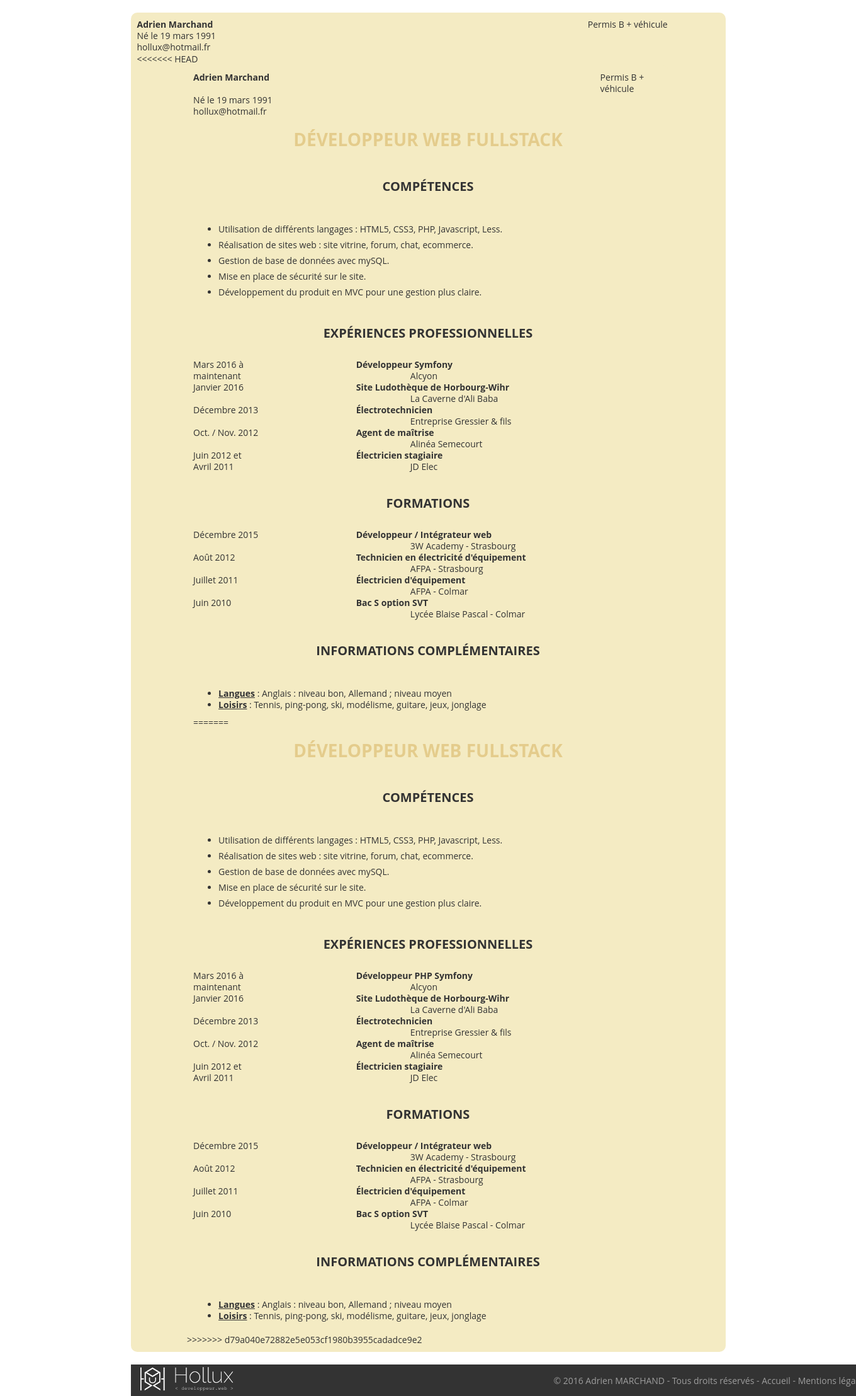
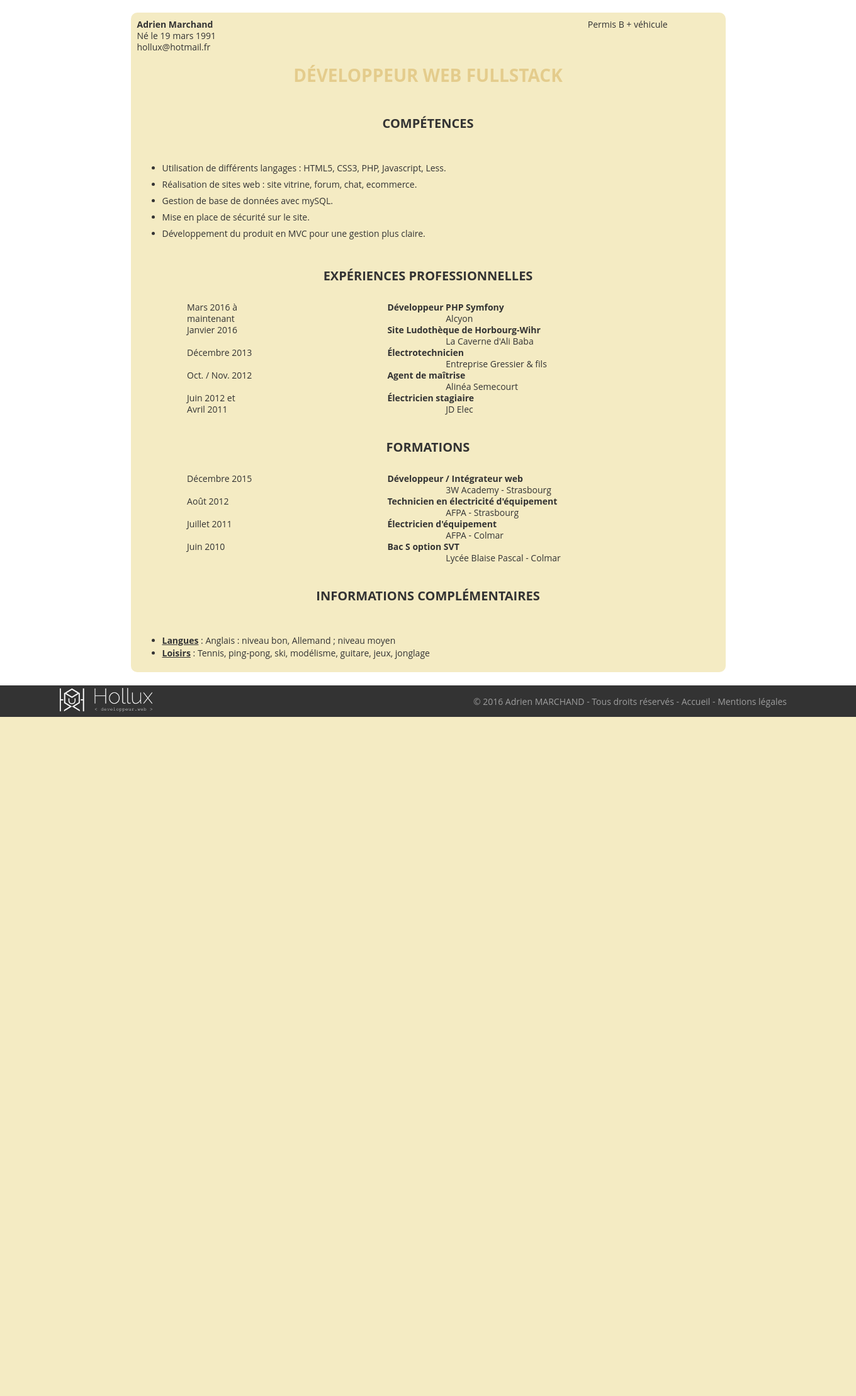
Before and after one commit to Hollux/HolluxLand4, a Symfony app: template templates/Hollux/CV.html.twig in a window 1360 px wide; the page is wider, and only the part inside the window is pictured. Shown: the part 55-2271 px from the top of that part at 63% size. After the commit the page ends 1193 px from the top of that part, so only its background shows below. Run offline with Twig, Linux system fonts and the light colour scheme; the template is opened without the code that fills it, so the values that code supplies are empty; some libraries are stand-ins or nearby versions.

Commit message:
cv en place

```diff
--- a/templates/Hollux/CV.html.twig
+++ b/templates/Hollux/CV.html.twig
@@ -1,5 +1,4 @@
 {% extends "hollux/Base/base.html.twig" %}
-
 
 {% block principal %}
     <div class="container">
@@ -19,135 +18,6 @@
                         <div class="col-sm-9"></div>
                     </div>
 
-<<<<<<< HEAD
-    <div class="row">
-        <div class="col-sm-offset-1 col-sm-10">
-            <div class="CV">
-                <div class="row">
-                    <div class="col-sm-3"><b>Adrien Marchand</b></div>
-                    <div class="col-sm-offset-7 col-sm-2">Permis B + véhicule</div>
-                </div>
-                <div class="row">
-                    <div class="col-sm-3">Né le 19 mars 1991</div>
-                    <div class="col-sm-9"></div>
-                </div>
-                <div class="row">
-                    <div class="col-sm-3">hollux@hotmail.fr</div>
-                    <div class="col-sm-9"></div>
-                </div>
-
-                <h1 class="text-center"><b>Développeur web Fullstack</b></h1>
-                <br>
-                <h2>Compétences</h2>
-                <br>
-                <ul>
-                    <li>
-                        <p>Utilisation de différents langages : HTML5, CSS3, PHP, Javascript, Less.</p>
-                    </li>
-                    <li>
-                        <p>Réalisation de sites web : site vitrine, forum, chat, ecommerce.</p>
-                    </li>
-                    <li>
-                        <p>Gestion de base de données avec mySQL.</p>
-                    </li>
-                    <li>
-                        <p>Mise en place de sécurité sur le site.</p>
-                    </li>
-                    <li>
-                        <p>Développement du produit en MVC pour une gestion plus claire.</p>
-                    </li>
-                </ul>
-                <br>
-
-                <h2>Expériences professionnelles</h2>
-                <div class="row">
-                    <div class="col-sm-4">Mars 2016 à<br/>maintenant</div>
-                    <div class="col-sm-8"><b>Développeur Symfony</b><br/>
-                        <div class="row">
-                            <div class="col-sm-offset-2 col-sm-10">Alcyon</div>
-                        </div>
-                    </div>
-                </div>
-                <div class="row">
-                    <div class="col-sm-4">Janvier 2016</div>
-                    <div class="col-sm-8"><b>Site Ludothèque de Horbourg-Wihr</b><br/>
-                        <div class="row">
-                            <div class="col-sm-offset-2 col-sm-10">La Caverne d'Ali Baba</div>
-                        </div>
-                    </div>
-                </div>
-                <div class="row">
-                    <div class="col-sm-4">Décembre 2013</div>
-                    <div class="col-sm-8"><b>Électrotechnicien</b><br/>
-                        <div class="row">
-                            <div class="col-sm-offset-2 col-sm-10">Entreprise Gressier & fils</div>
-                        </div>
-                    </div>
-                </div>
-                <div class="row">
-                    <div class="col-sm-4">Oct. / Nov. 2012</div>
-                    <div class="col-sm-8"><b>Agent de maîtrise</b><br/>
-                        <div class="row">
-                            <div class="col-sm-offset-2 col-sm-10">Alinéa Semecourt</div>
-                        </div>
-                    </div>
-                </div>
-                <div class="row">
-                    <div class="col-sm-4">Juin 2012 et <br/>Avril 2011</div>
-                    <div class="col-sm-8"><b>Électricien stagiaire</b><br/>
-                        <div class="row">
-                            <div class="col-sm-offset-2 col-sm-10">JD Elec</div>
-                        </div>
-                    </div>
-                </div>
-                <br>
-
-                <h2>Formations</h2>
-                <div class="row">
-                    <div class="col-sm-4">Décembre 2015</div>
-                    <div class="col-sm-8"><b>Développeur / Intégrateur web</b><br/>
-                        <div class="row">
-                            <div class="col-sm-offset-2 col-sm-10">3W Academy - Strasbourg</div>
-                        </div>
-                    </div>
-                </div>
-                <div class="row">
-                    <div class="col-sm-4">Août 2012</div>
-                    <div class="col-sm-8"><b>Technicien en électricité d'équipement</b><br/>
-                        <div class="row">
-                            <div class="col-sm-offset-2 col-sm-10">AFPA - Strasbourg</div>
-                        </div>
-                    </div>
-                </div>
-                <div class="row">
-                    <div class="col-sm-4">Juillet 2011</div>
-                    <div class="col-sm-8"><b>Électricien d'équipement</b><br/>
-                        <div class="row">
-                            <div class="col-sm-offset-2 col-sm-10">AFPA - Colmar</div>
-                        </div>
-                    </div>
-                </div>
-                <div class="row">
-                    <div class="col-sm-4">Juin 2010</div>
-                    <div class="col-sm-8"><b>Bac S option SVT</b><br/>
-                        <div class="row">
-                            <div class="col-sm-offset-2 col-sm-10">Lycée Blaise Pascal - Colmar</div>
-                        </div>
-                    </div>
-                </div>
-                <br>
-
-                <h2>Informations complémentaires</h2>
-                <br>
-                <ul>
-                    <li>
-                        <span class="infoComp">Langues</span> : Anglais : niveau bon, Allemand ; niveau moyen
-                    </li>
-                    <li>
-                        <span class="infoComp">Loisirs</span> : Tennis, ping-pong, ski, modélisme, guitare, jeux, jonglage
-                    </li>
-                </ul>
-=======
                     <h1 class="text-center"><b>Développeur web Fullstack</b></h1>
                     <br>
                     <h2>Compétences</h2>
@@ -173,40 +43,40 @@
 
                     <h2>Expériences professionnelles</h2>
                     <div class="row">
-                        <div class="col-sm-4">Mars 2016 à<br/>maintenant</div>
-                        <div class="col-sm-8"><b>Développeur PHP Symfony</b><br/>
+                        <div class="col-sm-offset-1 col-sm-4">Mars 2016 à<br/>maintenant</div>
+                        <div class="col-sm-7"><b>Développeur PHP Symfony</b><br/>
                             <div class="row">
                                 <div class="col-sm-offset-2 col-sm-10">Alcyon</div>
                             </div>
                         </div>
                     </div>
                     <div class="row">
-                        <div class="col-sm-4">Janvier 2016</div>
-                        <div class="col-sm-8"><b>Site Ludothèque de Horbourg-Wihr</b><br/>
+                        <div class="col-sm-offset-1 col-sm-4">Janvier 2016</div>
+                        <div class="col-sm-7"><b>Site Ludothèque de Horbourg-Wihr</b><br/>
                             <div class="row">
                                 <div class="col-sm-offset-2 col-sm-10">La Caverne d'Ali Baba</div>
                             </div>
                         </div>
                     </div>
                     <div class="row">
-                        <div class="col-sm-4">Décembre 2013</div>
-                        <div class="col-sm-8"><b>Électrotechnicien</b><br/>
+                        <div class="col-sm-offset-1 col-sm-4">Décembre 2013</div>
+                        <div class="col-sm-7"><b>Électrotechnicien</b><br/>
                             <div class="row">
                                 <div class="col-sm-offset-2 col-sm-10">Entreprise Gressier & fils</div>
                             </div>
                         </div>
                     </div>
                     <div class="row">
-                        <div class="col-sm-4">Oct. / Nov. 2012</div>
-                        <div class="col-sm-8"><b>Agent de maîtrise</b><br/>
+                        <div class="col-sm-offset-1 col-sm-4">Oct. / Nov. 2012</div>
+                        <div class="col-sm-7"><b>Agent de maîtrise</b><br/>
                             <div class="row">
                                 <div class="col-sm-offset-2 col-sm-10">Alinéa Semecourt</div>
                             </div>
                         </div>
                     </div>
                     <div class="row">
-                        <div class="col-sm-4">Juin 2012 et <br/>Avril 2011</div>
-                        <div class="col-sm-8"><b>Électricien stagiaire</b><br/>
+                        <div class="col-sm-offset-1 col-sm-4">Juin 2012 et <br/>Avril 2011</div>
+                        <div class="col-sm-7"><b>Électricien stagiaire</b><br/>
                             <div class="row">
                                 <div class="col-sm-offset-2 col-sm-10">JD Elec</div>
                             </div>
@@ -216,32 +86,32 @@
 
                     <h2>Formations</h2>
                     <div class="row">
-                        <div class="col-sm-4">Décembre 2015</div>
-                        <div class="col-sm-8"><b>Développeur / Intégrateur web</b><br/>
+                        <div class="col-sm-offset-1 col-sm-4">Décembre 2015</div>
+                        <div class="col-sm-7"><b>Développeur / Intégrateur web</b><br/>
                             <div class="row">
                                 <div class="col-sm-offset-2 col-sm-10">3W Academy - Strasbourg</div>
                             </div>
                         </div>
                     </div>
                     <div class="row">
-                        <div class="col-sm-4">Août 2012</div>
-                        <div class="col-sm-8"><b>Technicien en électricité d'équipement</b><br/>
+                        <div class="col-sm-offset-1 col-sm-4">Août 2012</div>
+                        <div class="col-sm-7"><b>Technicien en électricité d'équipement</b><br/>
                             <div class="row">
                                 <div class="col-sm-offset-2 col-sm-10">AFPA - Strasbourg</div>
                             </div>
                         </div>
                     </div>
                     <div class="row">
-                        <div class="col-sm-4">Juillet 2011</div>
-                        <div class="col-sm-8"><b>Électricien d'équipement</b><br/>
+                        <div class="col-sm-offset-1 col-sm-4">Juillet 2011</div>
+                        <div class="col-sm-7"><b>Électricien d'équipement</b><br/>
                             <div class="row">
                                 <div class="col-sm-offset-2 col-sm-10">AFPA - Colmar</div>
                             </div>
                         </div>
                     </div>
                     <div class="row">
-                        <div class="col-sm-4">Juin 2010</div>
-                        <div class="col-sm-8"><b>Bac S option SVT</b><br/>
+                        <div class="col-sm-offset-1 col-sm-4">Juin 2010</div>
+                        <div class="col-sm-7"><b>Bac S option SVT</b><br/>
                             <div class="row">
                                 <div class="col-sm-offset-2 col-sm-10">Lycée Blaise Pascal - Colmar</div>
                             </div>
@@ -260,7 +130,6 @@
                         </li>
                     </ul>
                 </div>
->>>>>>> d79a040e72882e5e053cf1980b3955cadadce9e2
             </div>
         </div>
         <div class="col-sm-1"></div>
```
